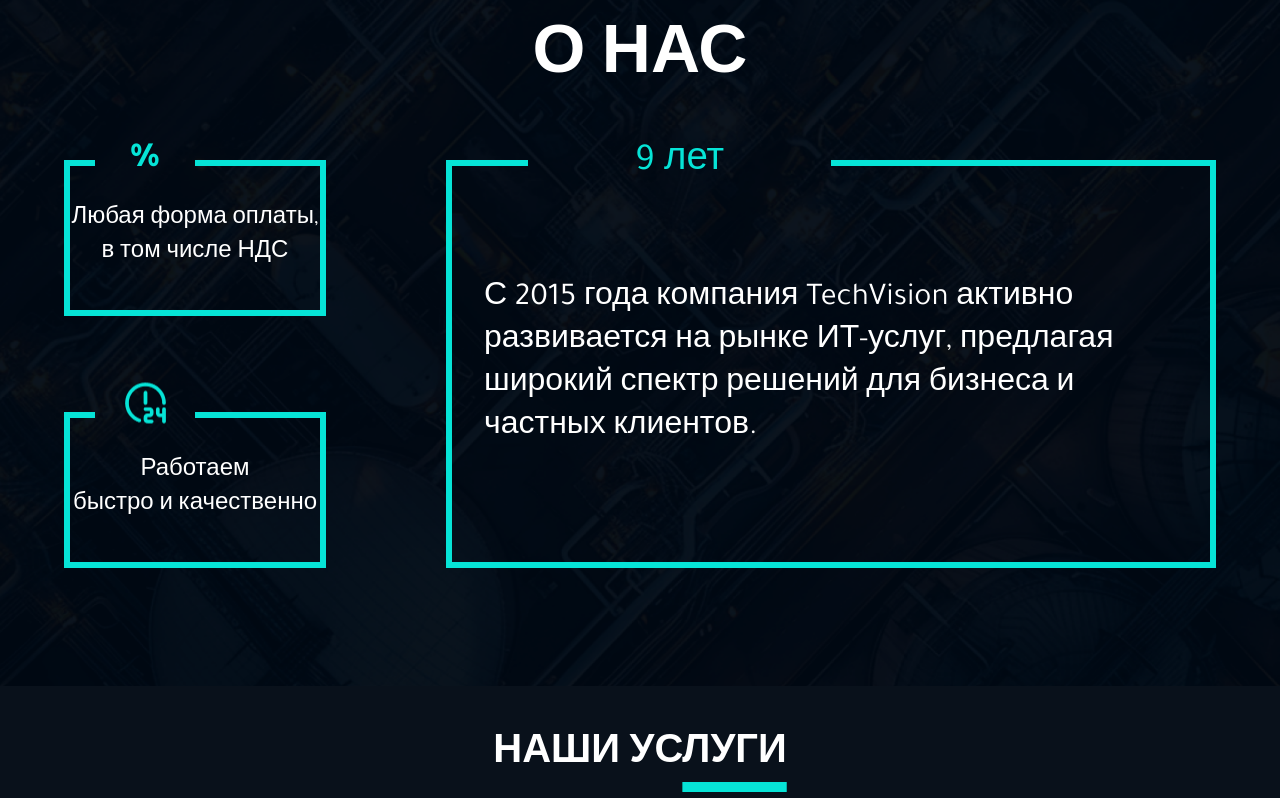
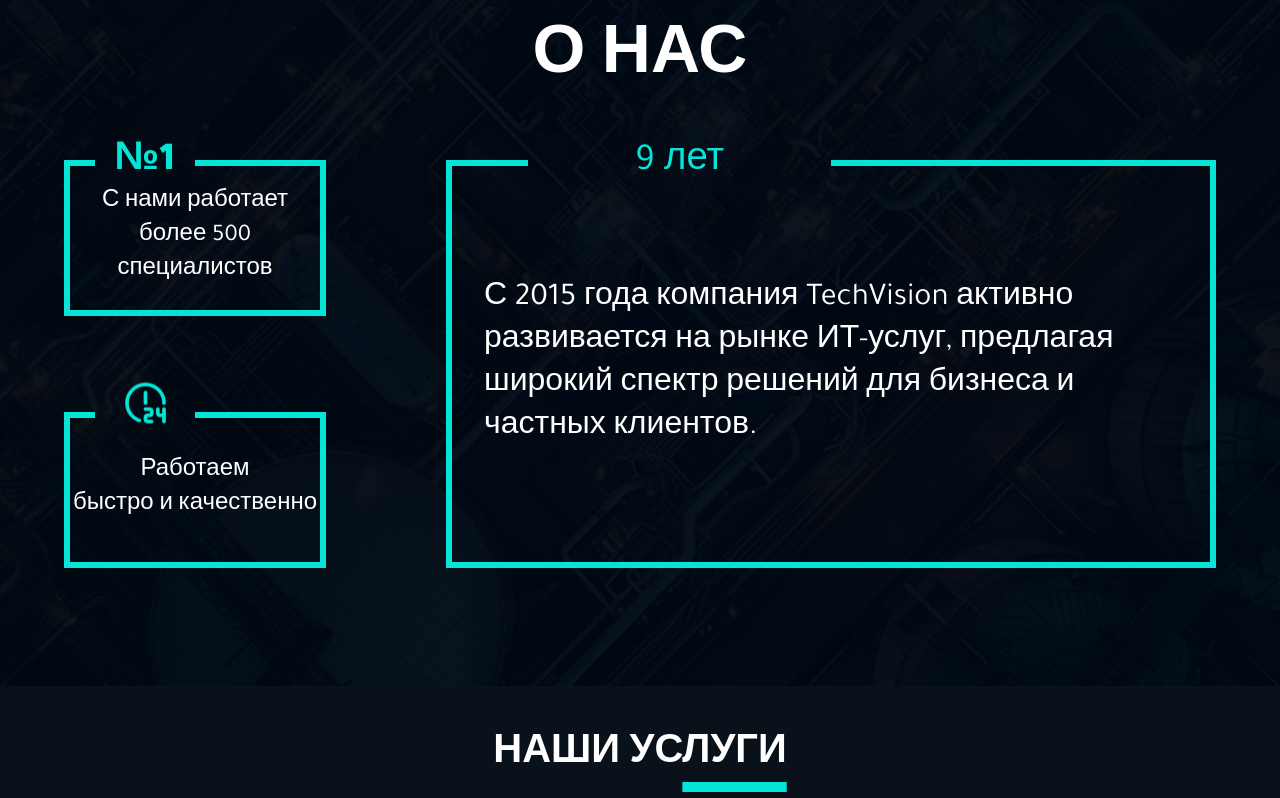
Before and after one commit to artemmalkin/artemmalkin, a plain HTML site: page index.html in a window 1280 px wide. Shown: the part 780-1578 px from the top of the page. Drawn offline with Linux system fonts and the light colour scheme.

Commit message:
блок о нас

```diff
--- a/index.html
+++ b/index.html
@@ -48,7 +48,7 @@
             <h2>О НАС</h2>
             <div class="blocks">
                 <div style="display: flex; flex-direction: column; justify-content: space-between; row-gap: 4em;">
-                    <div class="block" id="block_1"><span>%</span>Любая форма оплаты,<br>в том числе НДС</div>
+                    <div class="block" id="block_1"><span>№1</span>С нами работает более 500 специалистов</div>
                     <div class="block" id="block_2"><span><img src="img/clock.png"></span>Работаем<br>быстро и
                         качественно</div>
                 </div>
```
